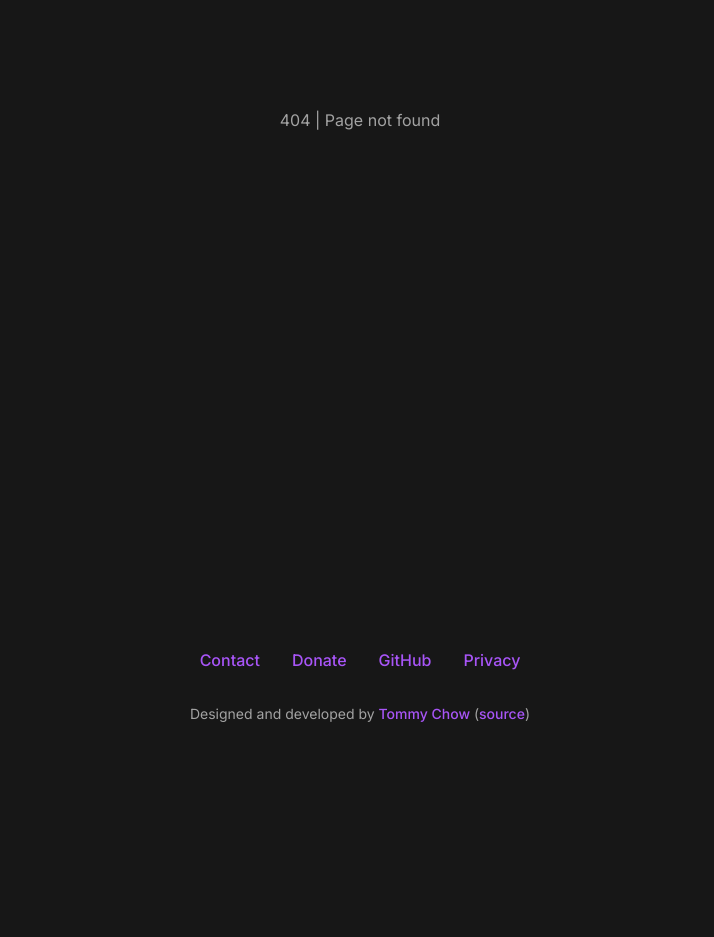
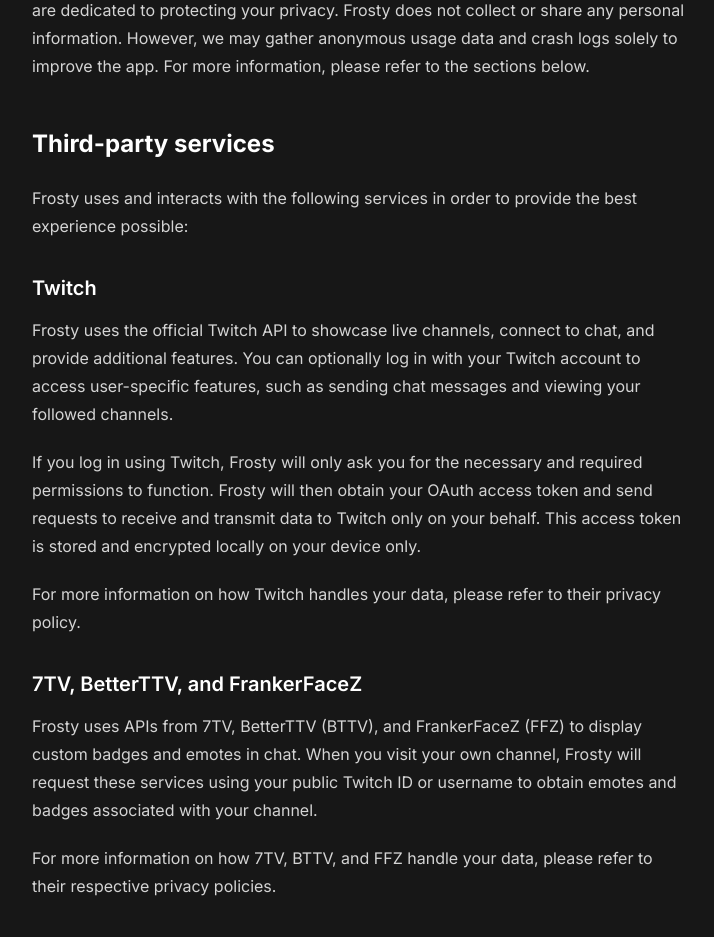
Before and after one commit to tommyxchow/frostyapp.io, a Next.js app: page /privacy in a window 1280 px wide. Before the commit this address had no page. Shown: the part 280-1217 px from the top of the page, without its empty margins (280-994 px from the left). Before the commit the page ends 1036 px from the top, so only its background shows below. Built offline with nearby package versions, Linux system fonts and the light colour scheme.

Commit message:
Add privacy policy page

```diff
--- a/src/components/Layout.tsx
+++ b/src/components/Layout.tsx
@@ -6,7 +6,6 @@
 import {
   donateLink,
   emailLink,
-  privacyPolicyLink,
   repoLink,
   sourceLink,
   tommyLink,
@@ -76,7 +75,11 @@
             <ExternalLink text='GitHub' href={repoLink} />
           </li>
           <li>
-            <ExternalLink text='Privacy' href={privacyPolicyLink} />
+            <Link href='/privacy'>
+              <a className='border-b-2 border-b-purple-500 border-opacity-0 font-medium text-purple-500 transition hover:border-opacity-100'>
+                Privacy
+              </a>
+            </Link>
           </li>
         </ul>
         <p className='text-center text-xs text-neutral-400 lg:text-sm'>
--- a/src/constants.ts
+++ b/src/constants.ts
@@ -8,8 +8,6 @@
 export const ffzLink = 'https://www.frankerfacez.com/';
 export const sevenTvLink = 'https://7tv.app/';
 export const donateLink = 'https://buymeacoffee.com/tommychow';
-export const privacyPolicyLink =
-  'https://www.privacypolicies.com/live/095b4264-31b1-4280-837e-5843abde8b16';
 export const emailLink = 'mailto:contact@frostyapp.io';
 export const tommyLink = 'https://www.tommychow.com/';
 export const sourceLink = 'https://github.com/tommyxchow/frostyapp.io';
--- /dev/null
+++ b/src/pages/privacy.tsx
@@ -0,0 +1,87 @@
+import Layout from '../components/Layout';
+
+export default function Privacy() {
+  return (
+    <Layout
+      title='Privacy Policy | Frosty'
+      description='Privacy policy for Frosty.'
+    >
+      <article className='prose !prose-invert prose-neutral pt-32'>
+        <h1>Privacy policy for Frosty</h1>
+        <p>Last updated: May 2023</p>
+
+        <p>
+          Frosty is an unofficial open-source mobile Twitch client/app for iOS
+          and Android. We are dedicated to protecting your privacy. Frosty does
+          not collect or share any personal information. However, we may gather
+          anonymous usage data and crash logs solely to improve the app. For
+          more information, please refer to the sections below.
+        </p>
+
+        <h2>Third-party services</h2>
+        <p>
+          Frosty uses and interacts with the following services in order to
+          provide the best experience possible:
+        </p>
+
+        <h3>Twitch</h3>
+        <p>
+          Frosty uses the official Twitch API to showcase live channels, connect
+          to chat, and provide additional features. You can optionally log in
+          with your Twitch account to access user-specific features, such as
+          sending chat messages and viewing your followed channels.
+        </p>
+        <p>
+          If you log in using Twitch, Frosty will only ask you for the necessary
+          and required permissions to function. Frosty will then obtain your
+          OAuth access token and send requests to receive and transmit data to
+          Twitch only on your behalf. This access token is stored and encrypted
+          locally on your device only.
+        </p>
+        <p>
+          For more information on how Twitch handles your data, please refer to
+          their privacy policy.
+        </p>
+
+        <h3>7TV, BetterTTV, and FrankerFaceZ</h3>
+        <p>
+          Frosty uses APIs from 7TV, BetterTTV (BTTV), and FrankerFaceZ (FFZ) to
+          display custom badges and emotes in chat. When you visit your own
+          channel, Frosty will request these services using your public Twitch
+          ID or username to obtain emotes and badges associated with your
+          channel.
+        </p>
+        <p>
+          For more information on how 7TV, BTTV, and FFZ handle your data,
+          please refer to their respective privacy policies.
+        </p>
+
+        <h3>Firebase</h3>
+        <p>
+          Frosty utilizes Firebase for crash logs, usage data, and analytics to
+          aid in the development of new features, improvements, and bug fixes.
+          The collected data is anonymous and does not contain any personal
+          information. You can opt out of this data collection by turning off
+          crash logs and analytics in the settings.
+        </p>
+        <p>
+          For more information, please refer to the Firebase privacy policy.
+        </p>
+
+        <h2>Privacy policy updates</h2>
+        <p>
+          We may occasionally update this privacy policy, and the most recent
+          version will always be available on this page. We recommend reviewing
+          this privacy policy periodically for any changes. Changes to this
+          privacy policy become effective when they are posted on this page.
+        </p>
+
+        <h2>Contact</h2>
+        <p>
+          If you have any questions or suggestions about this privacy policy,
+          please feel free to contact us at contact@frostyapp.io.
+        </p>
+      </article>
+    </Layout>
+  );
+}
```
